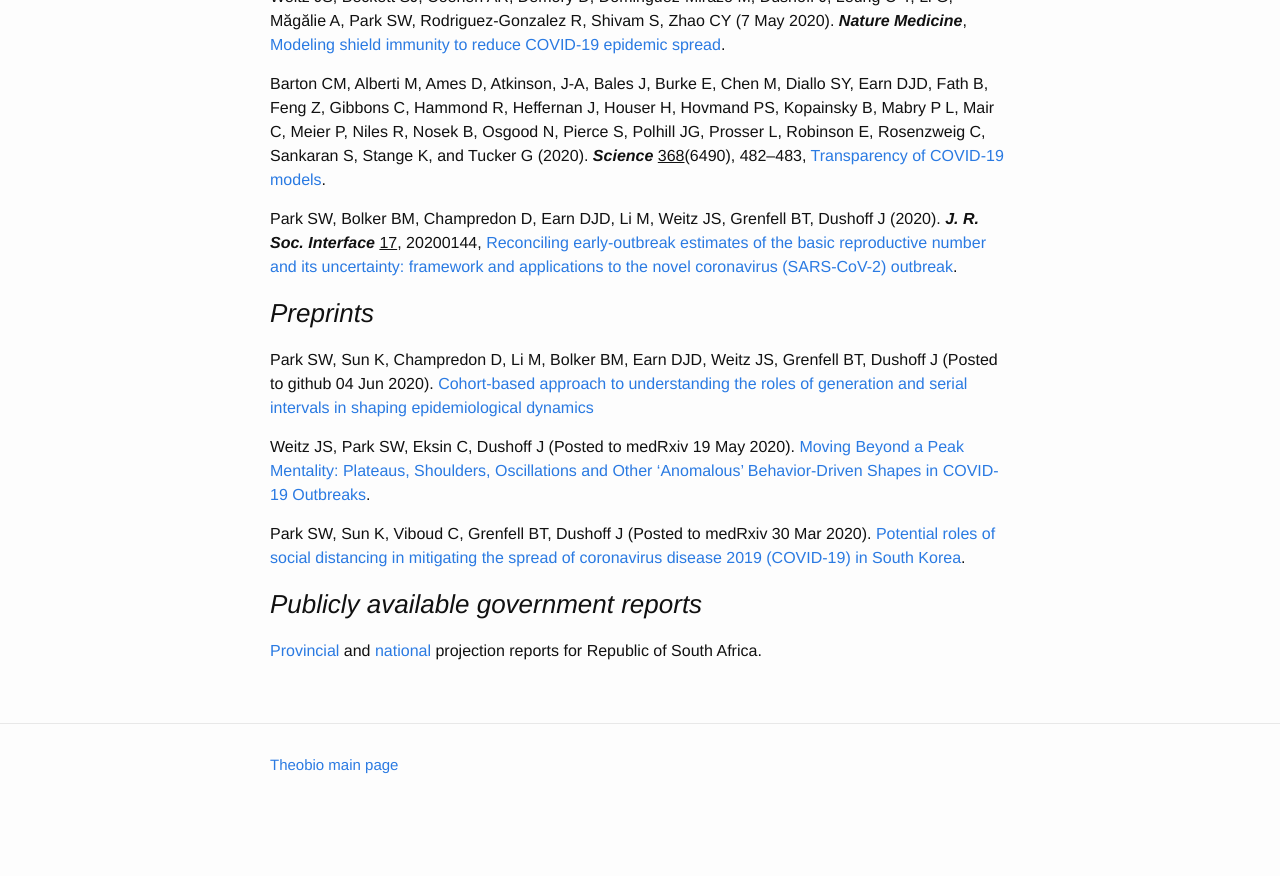
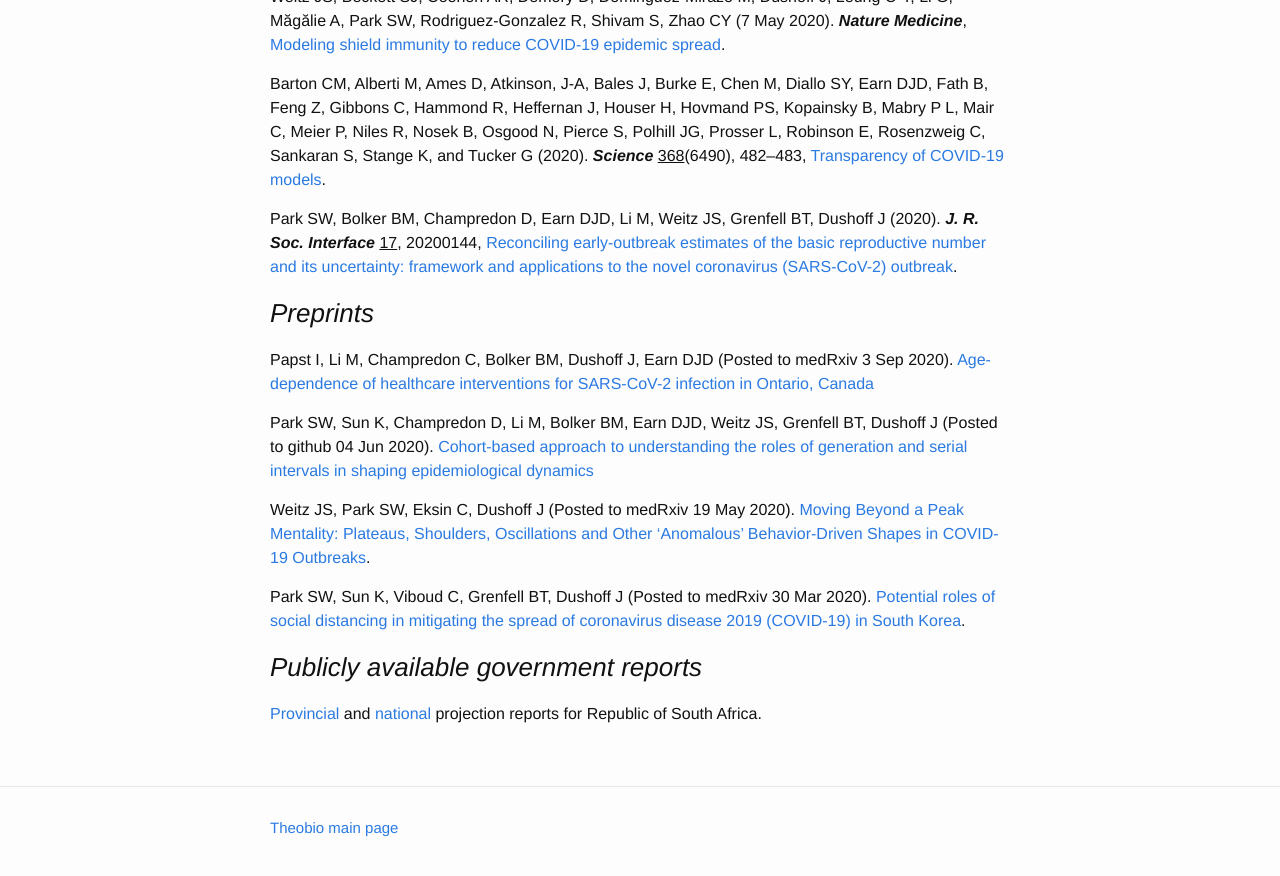
Before and after one commit to mac-theobio/mac-theobio.github.io, a Jekyll site: the page built from covid-19/index.md, in a window 1280 px wide and 900 px high, scrolled down 1660 px. Shown: the top 876 px of the window. Built offline with Jekyll 4.4.1, drawn with Linux system fonts in a browser that asks for light colours; our own code applies the rules of GitHub Pages for plain Markdown files; before the commit the page ends 2497 px from its top, so only the background shows below that.

Commit message:
covid age paper posted on medRxiv

```diff
--- a/covid-19/index.md
+++ b/covid-19/index.md
@@ -52,6 +52,10 @@ Park SW, Bolker BM, Champredon D, Earn DJD, Li M, Weitz JS, Grenfell BT, Dushoff
 
 ### _Preprints_
 
+Papst I, Li M, Champredon C, Bolker BM, Dushoff J, Earn DJD
+(Posted to medRxiv 3 Sep 2020).
+[Age-dependence of healthcare interventions for SARS-CoV-2 infection in Ontario, Canada](https://www.medrxiv.org/content/10.1101/2020.09.01.20186395v1)
+
 Park SW, Sun K, Champredon D, Li M, Bolker BM, Earn DJD, Weitz JS, Grenfell BT, Dushoff J
 (Posted to github 04 Jun 2020).
 [Cohort-based approach to understanding the roles of generation and serial intervals in shaping epidemiological dynamics](https://github.com/parksw3/serial/blob/master/v1/serial.pdf)
```
